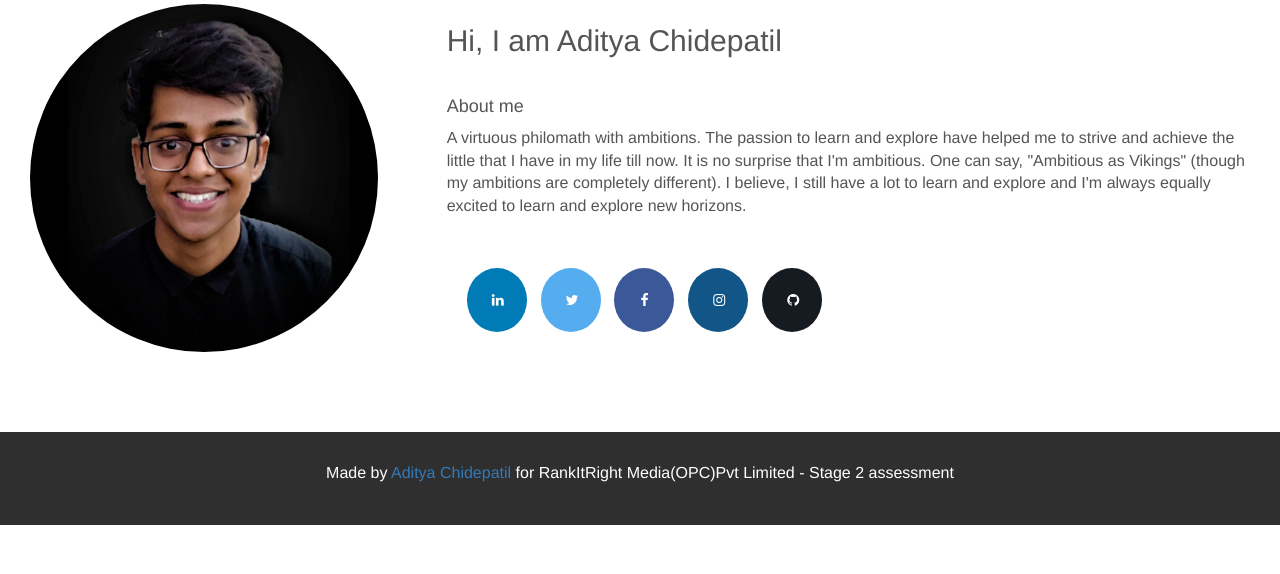
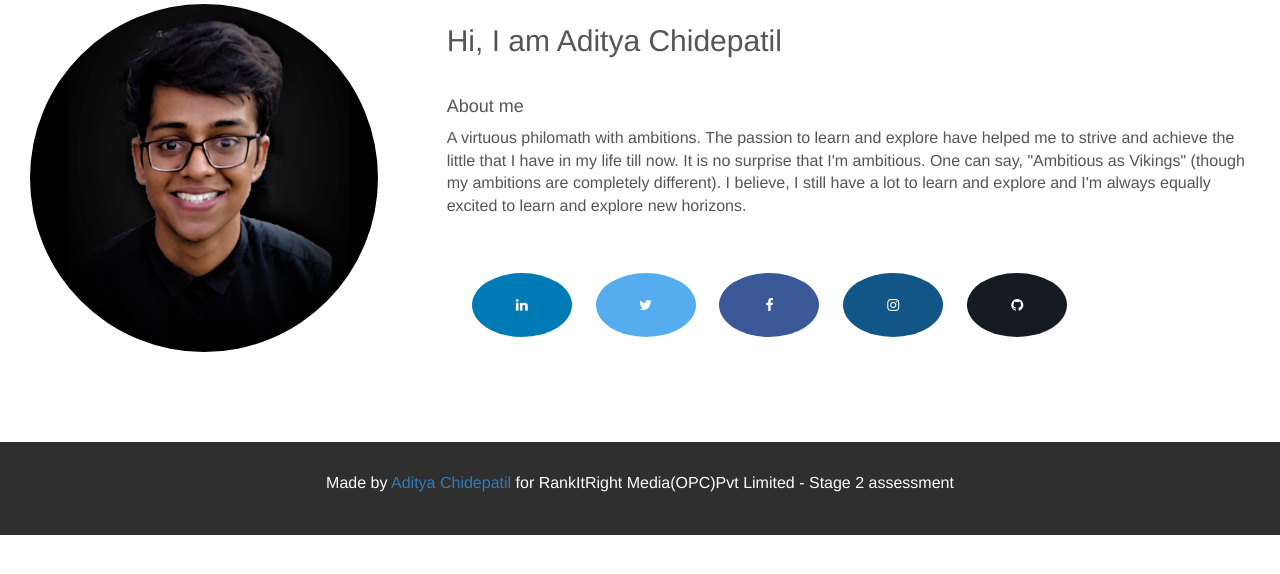
Before and after one commit to usr-Aditya/rirm_assessment_2, a Django app: page / in a window 1280 px wide. Shown: the part 176-750 px from the top of the page. Run offline with Django 4.2, Linux system fonts and the light colour scheme; some libraries are stand-ins or nearby versions.

Commit message:
Style and formatting update

```diff
--- a/home_rirm/static/home_rirm/css/home.css
+++ b/home_rirm/static/home_rirm/css/home.css
@@ -92,11 +92,11 @@ body {
 
   .fa {
     padding: 25px;
-    font-size: 30px;
-    width: 60px;
+    font-size: 50px;
+    width: 100px;
     text-align: center;
     text-decoration: none;
-    margin: 10px 5px;
+    margin: 15px 10px;
     border-radius: 50%;
   }
 
```
